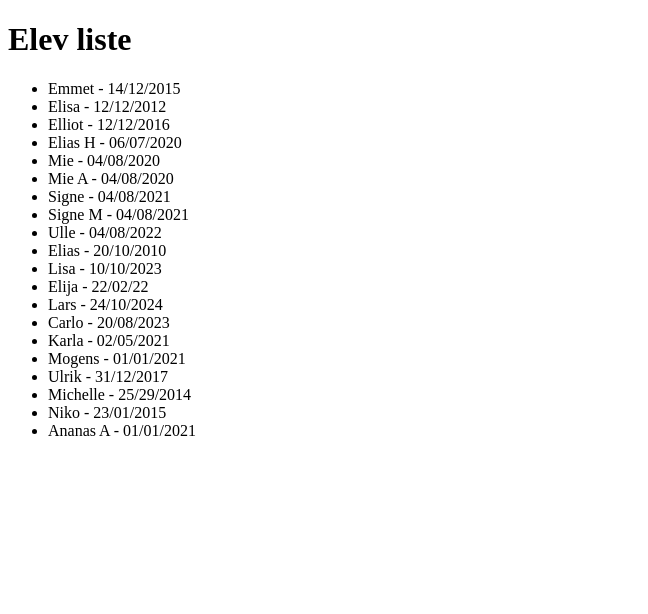
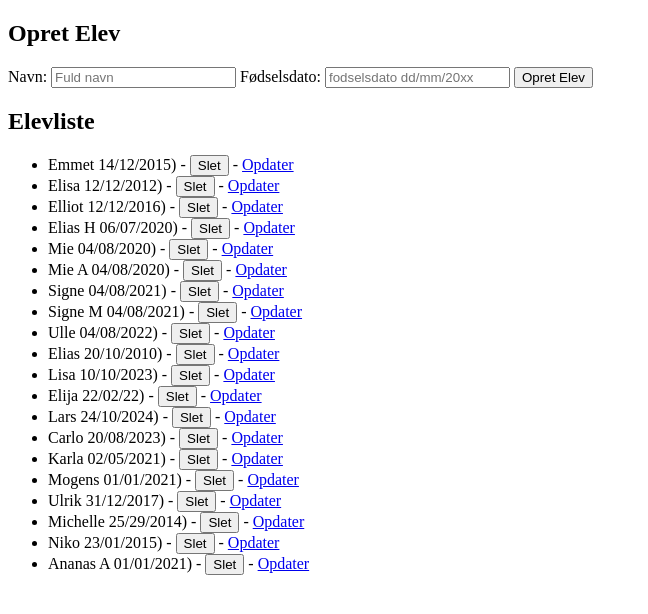
Before and after one commit to LHjortlund/danseskole01, a Flask app: page /elev in a window 1280 px wide. Shown: the top 614 px of the page, without its empty margins (0-648 px from the left). Run offline with Flask 3, Linux system fonts and the light colour scheme.

Commit message:
opdaterer rute for opdater_elev.html

```diff
--- a/routes.py
+++ b/routes.py
@@ -4,8 +4,7 @@ from models import Elev, db
 def register_routes(app, db):
     @app.route('/', )
     def index():
-        elever = Elev.query.all()
-        return render_template('index.html', elever=elever)
+        return render_template('index.html')
 
     @app.route('/elev')
     def elev():
@@ -23,8 +22,8 @@ def register_routes(app, db):
             ny_elev = Elev(navn=navn, fodselsdato=fodselsdato)
             db.session.add(ny_elev)
             db.session.commit()
-            return redirect(url_for('index'))
-        return render_template('index.html')
+            return redirect(url_for('elev'))
+        return render_template('elev.html')
 
     @app.route('/elever', methods=["GET"])
     def get_elever():
@@ -49,7 +48,7 @@ def register_routes(app, db):
                 db.session.commit()
                 return {"message": "Elev opdateret"}, 200
             return {"message": "Elev ikke fundet"}, 400
-        return render_template('index.html')
+        return render_template('elev.html')
 
     @app.route('/slet_elev/<int:elev_id>', methods=["DELETE"])
     def slet_elev(elev_id):
@@ -66,4 +65,4 @@ def register_routes(app, db):
                 db.session.commit()
                 return {"message": "Elev slettet"}, 200
             return {"message": "Elev ikke fundet og ikke slettet"}, 400
-        return render_template('index.html')
+        return render_template('elev.html')
--- a/templates/elev.html
+++ b/templates/elev.html
@@ -9,14 +9,39 @@
     <link rel="stylesheet" href="../static/css/style.css">
 </head>
 <body>
-    <h1>Elev liste</h1>
+
+    <h2>Opret Elev</h2>
+    <form action="/opret_elev" method="post">
+      Navn: <input type="text" name="navn" placeholder="Fuld navn">
+      Fødselsdato: <input type="text" name="fodselsdato" placeholder="fodselsdato dd/mm/20xx">
+      <input type="submit" value="Opret Elev">
+    </form>
+
+     <h2>Elevliste</h2>
     <ul>
         {% for elev in elever %}
         <li>
-            {{ elev.navn }} - {{ elev.fodselsdato }}
+            {{ elev.navn }} {{ elev.fodselsdato }})
+            - <button onclick="sletElev({{ elev.id }})">Slet</button>
+            - <a href="/opdater_elev/{{ elev.id }}">Opdater</a>
         </li>
         {% endfor %}
     </ul>
 
+    <script>
+    function sletElev(elevId) {
+        console.log("Slet elev med ID:", elevId); // Debugging
+        fetch(`/slet_elev/${elevId}`, {
+            method: 'DELETE'
+        })
+        .then(response => response.json())
+        .then(data => {
+            alert(data.message);
+            location.reload(); // Opdaterer siden efter sletning
+        })
+        .catch(error => console.error('Fejl ved sletning:', error));
+    }
+</script>
+
 </body>
 </html>
--- a/templates/opdater_elev.html
+++ b/templates/opdater_elev.html
@@ -27,7 +27,7 @@
             .then(response => response.json())
             .then(data => {
                 alert(data.message);
-                window.location.href = "/";
+                window.location.href = "/elev";
             });
         }
     </script>
```
Also changed, not shown: templates/index.html (+3 -30 lines), instance/danseskole.db.
